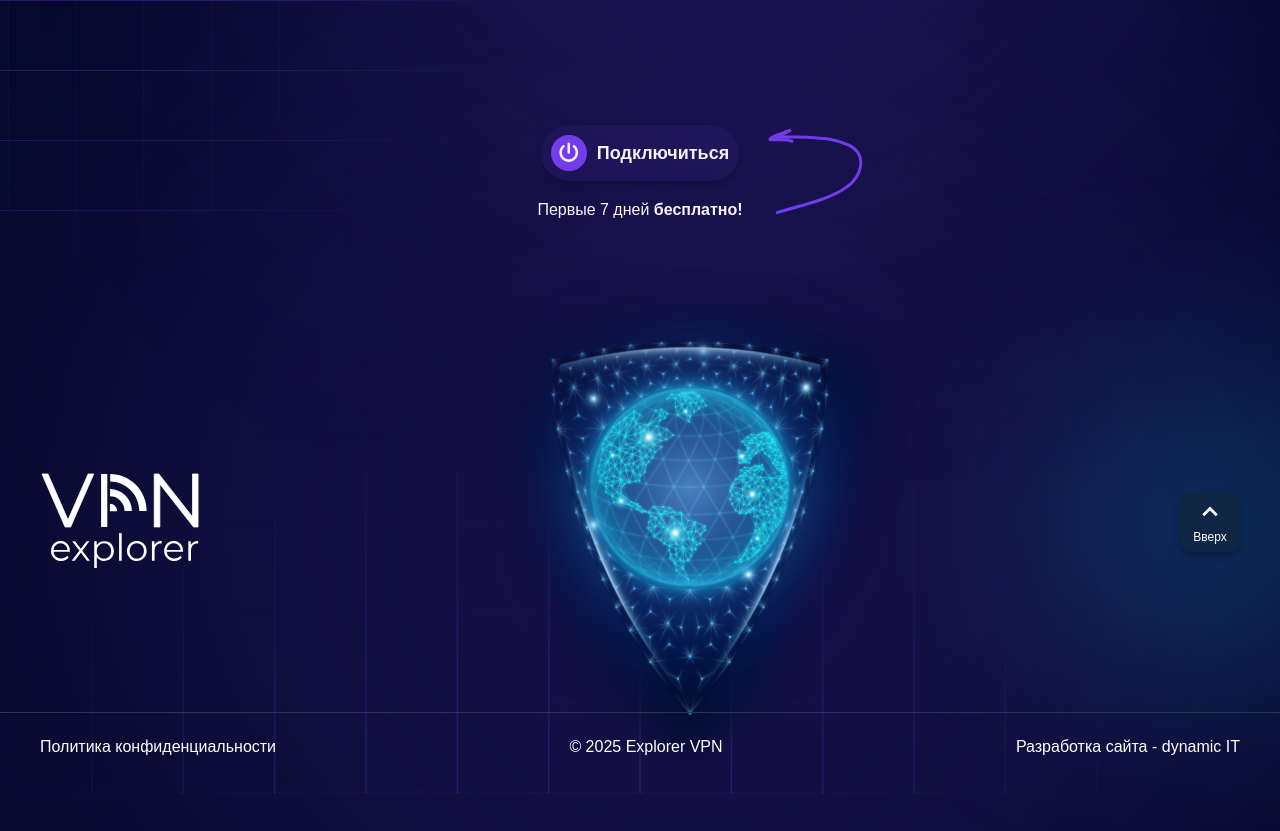
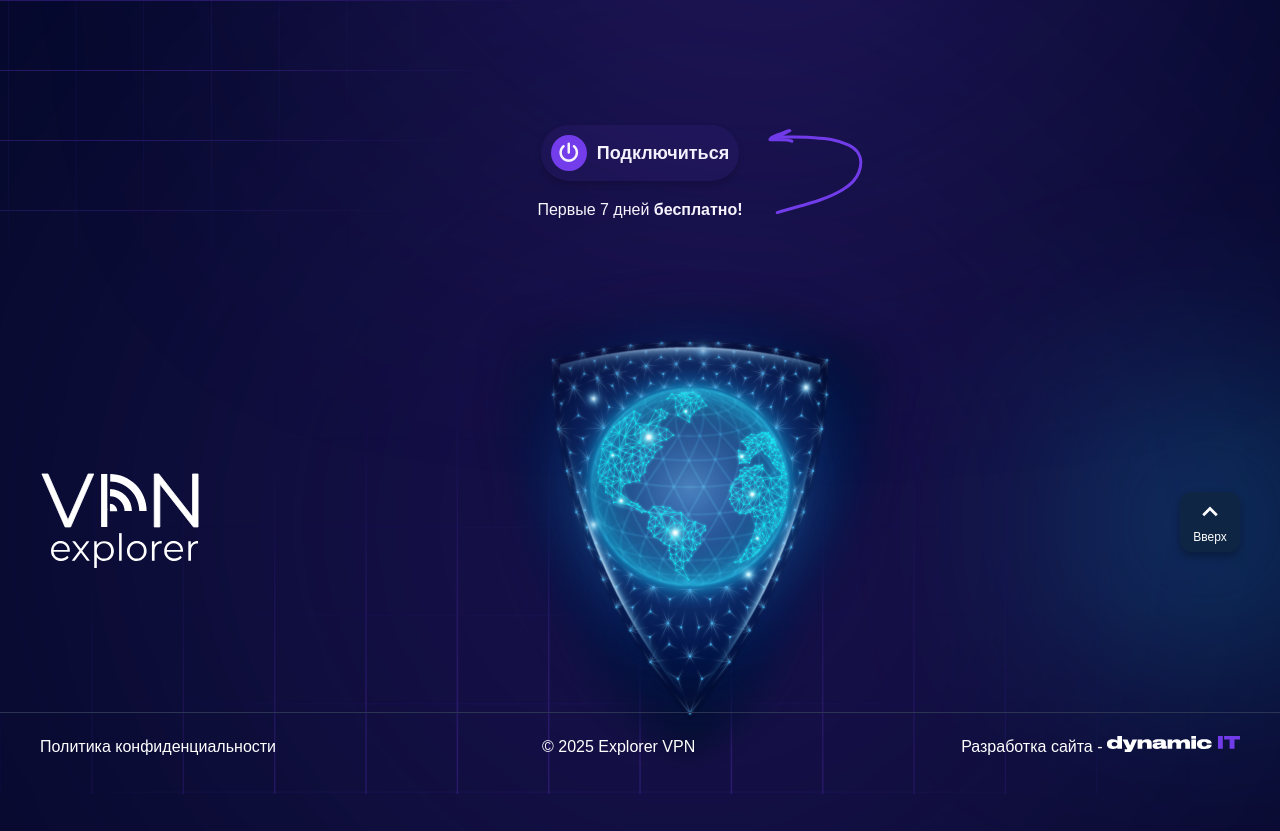
Before and after one commit to Mol43/vpn, a plain HTML site: page index.html in a window 1280 px wide. Shown: the part 2225-3056 px from the top of the page. Drawn offline with Linux system fonts and the light colour scheme.

Commit message:
yaaaangi

```diff
--- a/index.html
+++ b/index.html
@@ -782,11 +782,22 @@
           </div>
           <hr />
           <div class="footer-bottom">
-            <span>Политика конфиденциальности</span>
-            <span>© 2025 Explorer VPN</span>
-            <span
+            <a href="#">Политика конфиденциальности</a>
+            <a href="#">© 2025 Explorer VPN</a>
+            <a href="#"
               >Разработка сайта -
-              <span style="font-weight: 800px">dynamic IT</span></span
+              <svg width="133" height="16" viewBox="0 0 133 16" fill="none" xmlns="http://www.w3.org/2000/svg">
+                <path d="M122.6 12.7728V3.48522H117.081V0.000244141H133V3.48522H127.482V12.7728H122.6Z" fill="#723CEA"/>
+                <path d="M115.828 0.000244141V12.7728H110.963V0.000244141H115.828Z" fill="#723CEA"/>
+                <path d="M97.839 13.0296H96.8076C90.8767 13.0296 90 10.1799 90 8.25711V7.94809C90 6.04251 90.8595 3.27856 96.7904 3.27856H97.8562C104.028 3.27856 104.664 6.12835 104.664 7.39874V7.45024H99.8847C99.8331 7.10689 99.5237 5.85367 97.3233 5.85367H97.2545C95.2604 5.85367 94.7447 6.95239 94.7447 7.9996V8.08543C94.7447 9.20131 95.2948 10.4202 97.2545 10.4202H97.3233C99.5065 10.4202 99.8331 9.11548 99.8847 8.75496H104.664V8.7893C104.664 10.0425 104.165 13.0296 97.839 13.0296Z" fill="white"/>
+                <path d="M88.9933 0.000244141V2.76419H84.3174V0.000244141H88.9933ZM88.9933 3.53673V12.7728H84.3174V3.53673H88.9933Z" fill="white"/>
+                <path d="M65.2384 12.7724H60.5625V3.53633H65.204V5.1844C65.6166 4.77238 66.9919 3.33032 69.794 3.33032H69.8971C72.046 3.33032 73.1634 4.24019 73.7135 5.2359C74.4527 4.54921 75.9827 3.33032 78.5613 3.33032H78.6816C81.9822 3.33032 82.9621 5.39041 82.9621 6.83247V12.7724H78.2862V8.3432C78.2862 7.15865 77.7877 6.23161 76.378 6.23161C74.9168 6.23161 74.1089 7.21015 74.1089 8.46337V12.7724H69.4158V8.3432C69.4158 7.15865 68.9172 6.23161 67.5076 6.23161C66.0464 6.23161 65.2384 7.21015 65.2384 8.46337V12.7724Z" fill="white"/>
+                <path d="M54.293 8.80785V8.413L51.1987 8.96236C50.3907 9.0997 50.0641 9.28854 50.0641 9.75206V9.76922C50.0641 10.1984 50.3735 10.7134 51.5253 10.7134C53.2444 10.7134 54.293 9.76922 54.293 8.80785ZM54.379 11.5375C53.932 11.9838 52.7458 12.9452 50.0469 12.9452H49.8578C46.7634 12.9452 45.5773 11.486 45.5773 9.97523V9.76922C45.5773 8.22416 46.5743 7.31429 49.3249 7.09111L53.7773 6.69626C54.1727 6.64476 54.293 6.50742 54.293 6.24991C54.293 5.90656 54.1039 5.54605 52.2817 5.54605H52.2129C50.236 5.54605 50.1844 6.19841 50.1328 6.49025H45.8008V6.38725C45.8008 5.1512 46.1789 3.29712 51.7316 3.29712H52.6943C58.4704 3.29712 58.8658 5.01386 58.8658 6.26708V9.68339C58.8658 9.9409 58.9345 10.0782 59.2612 10.0782H59.7597V12.7735H55.8746C55.0666 12.7735 54.5165 12.3443 54.379 11.5375Z" fill="white"/>
+                <path d="M30.5962 12.7724V3.53633H35.2377V5.16723C35.7019 4.73805 37.1287 3.33032 40.0168 3.33032H40.1199C43.5753 3.33032 44.6583 5.37324 44.6583 6.83247V12.7724H39.9652V8.36037C39.9652 7.12431 39.3291 6.23161 37.7304 6.23161C36.1488 6.23161 35.2721 7.17582 35.2721 8.48054V12.7724H30.5962Z" fill="white"/>
+                <path d="M17.7348 15.9999V13.1501H19.8321C20.1759 13.1501 20.2619 13.0128 20.2619 12.8583V12.8411C20.2619 12.6523 20.1243 12.3947 19.8665 11.9141L15.5 3.53638H20.4853L23.064 9.47629L25.4535 3.53638H30.095L25.6426 13.1673C24.7487 15.1072 23.7516 15.9999 22.0841 15.9999H17.7348Z" fill="white"/>
+                <path d="M10.3317 8.15475V8.06891C10.3317 7.03887 9.38618 5.94016 7.42643 5.94016H7.34048C5.31196 5.94016 4.74466 7.03887 4.74466 8.06891V8.15475C4.74466 9.16763 5.4323 10.335 7.35767 10.335H7.42643C9.42056 10.335 10.3317 9.18479 10.3317 8.15475ZM10.3317 0.000244141H15.0076V12.7728H10.3489V11.4337C10.0394 11.7771 8.7845 12.9445 5.89645 12.9445H5.6042C1.56436 12.9445 0 10.7299 0 8.27492V7.91441C0 5.56248 1.44403 3.36505 5.46668 3.36505H5.7933C8.64698 3.36505 9.90191 4.37793 10.3317 4.70411V0.000244141Z" fill="white"/>
+                </svg>
+                </a
             >
           </div>
           <!-- hatolik bor joyi -->
--- a/styles/footer.css
+++ b/styles/footer.css
@@ -4,6 +4,15 @@ footer {
   justify-content: center;
   align-items: center;
   padding: 20px 40px;
+}
+
+footer a{
+  text-decoration: none;
+}
+
+footer a:hover{
+  text-decoration: underline;
+  color: #743deb;
 }
 
 .footer-content {
```
